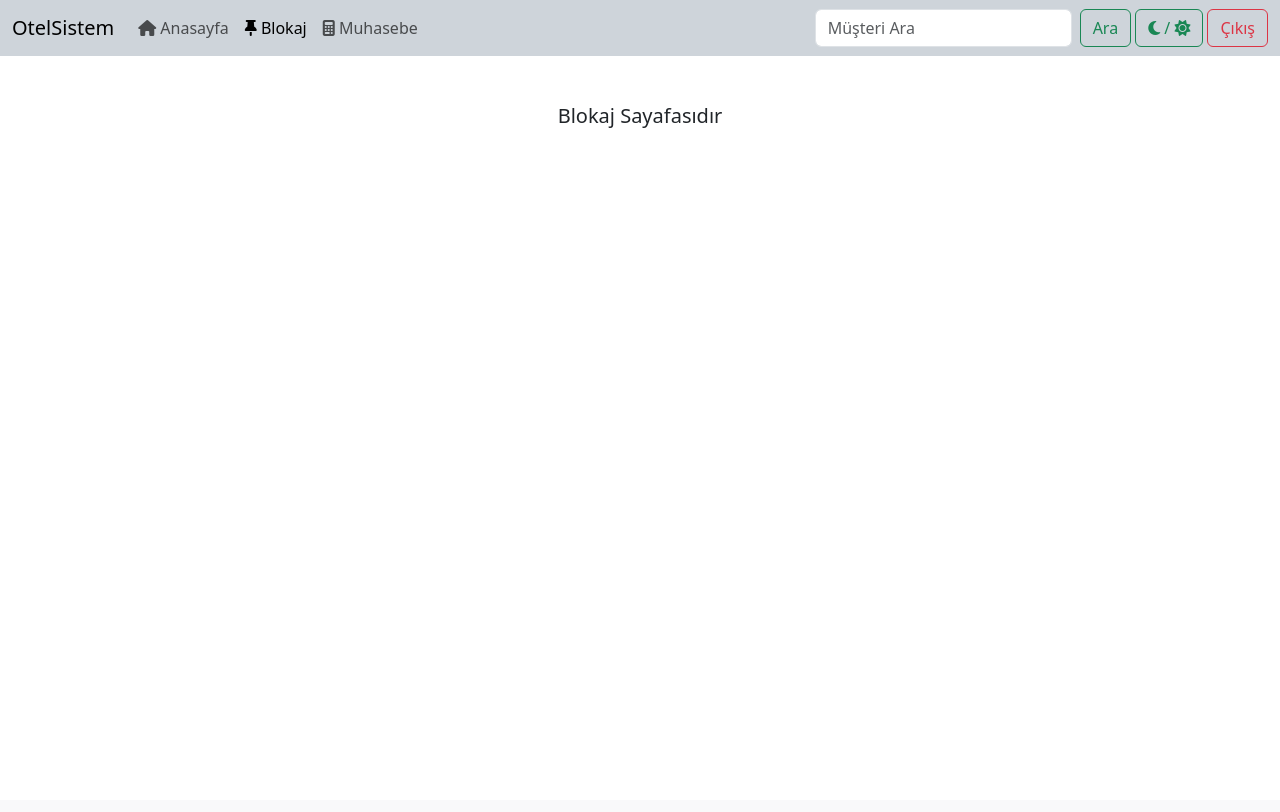
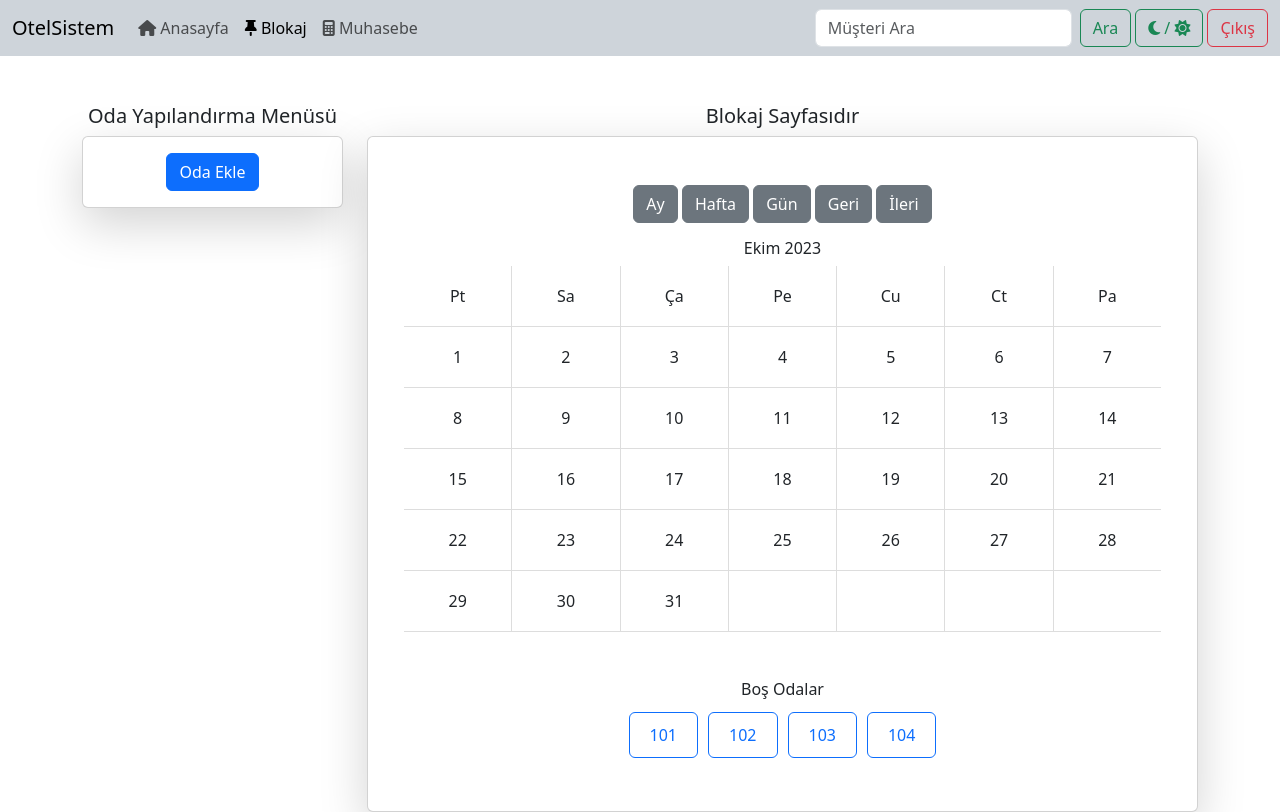
Before and after one commit to CoderMungan/Otel, a Django app: page /blokaj in a window 1280 px wide. Before the commit the page ends 128 px from the top, so only its background shows below. Run offline with Django 4.2, Linux system fonts and the light colour scheme; the visitor is signed in with stand-in values (Sample User, id 1); some libraries are stand-ins or nearby versions.

Commit message:
Blokaj Sayfası Eklendi
Co-authored-by: CoderMungan <codermungan@gmail.com>
Co-authored-by: Alimdar Musayev <alimdarrmusayev9879@gmail.com>

```diff
--- a/OtelIcerik/static/css/style.css
+++ b/OtelIcerik/static/css/style.css
@@ -1,3 +1,6 @@
+
+/* Login Screen */
+
 .head{
     display: flex;
     justify-content: center;
@@ -11,3 +14,35 @@
     border-radius: 15px 15px;
     width: 450px;
 }
+
+/* Takvim */
+
+.calendar-month {
+    margin-bottom: 40px;
+}
+.calendar .row {
+    border-bottom: 1px solid #ddd;
+}
+.calendar .col {
+    height: 60px;
+    display: flex;
+    justify-content: center;
+    align-items: center;
+    border-right: 1px solid #ddd;
+}
+.calendar .col:last-child {
+    border-right: none;
+}
+.calendar .row:last-child .col {
+    border-bottom: none;
+}
+#empty-rooms button {
+    margin: 5px;
+    padding: 10px 20px;
+}
+@media (max-width: 768px) {
+    #empty-rooms button {
+        padding: 5px 10px;
+        font-size: 0.8em;
+    }
+}
--- /dev/null
+++ b/OtelIcerik/static/js/calendar.js
@@ -0,0 +1,263 @@
+document.addEventListener("DOMContentLoaded", function () {
+    const calendarContainer = document.getElementById("full-year-calendar");
+    const prevMonthButton = document.getElementById("prevMonth");
+    const nextMonthButton = document.getElementById("nextMonth");
+
+    const days = ["Pt", "Sa", "Ça", "Pe", "Cu", "Ct", "Pa"];
+    const months = [
+        "Ocak", "Şubat", "Mart", "Nisan", "Mayıs", "Haziran",
+        "Temmuz", "Ağustos", "Eylül", "Ekim", "Kasım", "Aralık"
+    ];
+
+    let currentYear = new Date().getFullYear();
+    let currentMonth = new Date().getMonth();
+    let currentDay = new Date().getDate();
+    let currentView = "month";
+
+    function displayView(viewType) {
+        calendarContainer.innerHTML = '';
+        currentView = viewType;
+        switch(viewType) {
+            case "month":
+                createMonth(currentYear, currentMonth);
+                break;
+            case "week":
+                createWeek(currentYear, currentMonth, currentDay);
+                break;
+            case "day":
+                createDay(currentYear, currentMonth, currentDay);
+                break;
+            default:
+                createMonth(currentYear, currentMonth);
+        }
+    }
+
+    function createMonth(year, monthIndex) {
+        calendarContainer.innerHTML = '';
+
+        let date = new Date(year, monthIndex, 1);
+        let daysInMonth = new Date(year, monthIndex + 1, 0).getDate();
+
+        let monthDiv = document.createElement("div");
+        monthDiv.className = "calendar-month";
+
+        let monthTitle = document.createElement("h6");
+        monthTitle.className = "text-center";
+        monthTitle.innerText = `${months[monthIndex]} ${year}`;
+        monthDiv.appendChild(monthTitle);
+
+        let calendar = document.createElement("div");
+        calendar.className = "calendar";
+
+        let headerRow = document.createElement("div");
+        headerRow.className = "row";
+        days.forEach(day => {
+            let dayCol = document.createElement("div");
+            dayCol.className = "col";
+            dayCol.innerText = day;
+            headerRow.appendChild(dayCol);
+        });
+        calendar.appendChild(headerRow);
+
+        let day = 1;
+        while(day <= daysInMonth) {
+            let weekRow = document.createElement("div");
+            weekRow.className = "row";
+            for(let i = 0; i < 7; i++) {
+                let dayCol = document.createElement("div");
+                dayCol.className = "col";
+                if ((day === 1 && i === date.getDay()) || (day > 1 && day <= daysInMonth)) {
+                    dayCol.innerText = day;
+                    (function(currentDayValue) {
+                      dayCol.addEventListener('click', function() {
+                      currentDay = currentDayValue;
+                      displayView("day");
+                    });
+                    })(day);
+                    day++;
+                }
+                weekRow.appendChild(dayCol);
+            }
+            calendar.appendChild(weekRow);
+        }
+
+
+        monthDiv.appendChild(calendar);
+        calendarContainer.appendChild(monthDiv);
+    }
+
+    function createWeek(year, monthIndex, day) {
+        calendarContainer.innerHTML = '';
+
+        let date = new Date(year, monthIndex, day);
+        let startOfWeek = new Date(date);
+        startOfWeek.setDate(date.getDate() - date.getDay());
+
+        let weekDiv = document.createElement("div");
+        weekDiv.className = "calendar-week";
+
+        let weekTitle = document.createElement("h6");
+        weekTitle.className = "text-center";
+        weekTitle.innerText = `${months[monthIndex]} ${startOfWeek.getDate()} - ${date.getDate()} ${year}`;
+        weekDiv.appendChild(weekTitle);
+
+        let calendar = document.createElement("div");
+        calendar.className = "calendar";
+
+        let headerRow = document.createElement("div");
+        headerRow.className = "row";
+        days.forEach(day => {
+            let dayCol = document.createElement("div");
+            dayCol.className = "col";
+            dayCol.innerText = day;
+            headerRow.appendChild(dayCol);
+        });
+        calendar.appendChild(headerRow);
+
+        let weekRow = document.createElement("div");
+        weekRow.className = "row";
+        for(let i = 0; i < 7; i++) {
+            let dayCol = document.createElement("div");
+            dayCol.className = "col";
+            let clickableDay = startOfWeek.getDate();
+            dayCol.innerText = clickableDay;
+            dayCol.addEventListener('click', function() {
+              currentDay = clickableDay;
+              displayView("day");
+            });
+            weekRow.appendChild(dayCol);
+            startOfWeek.setDate(startOfWeek.getDate() + 1);
+        }
+        calendar.appendChild(weekRow);
+
+        weekDiv.appendChild(calendar);
+        calendarContainer.appendChild(weekDiv);
+    }
+
+    function createDay(year, monthIndex, day) {
+        calendarContainer.innerHTML = '';
+
+        let date = new Date(year, monthIndex, day);
+
+        let dayDiv = document.createElement("div");
+        dayDiv.className = "calendar-day";
+
+        let dayTitle = document.createElement("h6");
+        dayTitle.className = "text-center";
+        dayTitle.innerText = `${days[date.getDay()]}, ${months[monthIndex]} ${day} ${year}`;
+        dayDiv.appendChild(dayTitle);
+
+        let calendar = document.createElement("div");
+        calendar.className = "calendar";
+
+        for(let hour = 0; hour < 24; hour++) {
+        let row = document.createElement("div");
+        row.className = "row";
+
+        let hourCol = document.createElement("div");
+        hourCol.className = "col";
+        hourCol.innerText = (hour < 10 ? '0' + hour : hour) + ":00";
+        row.appendChild(hourCol);
+
+        calendar.appendChild(row);
+        }
+
+        dayDiv.appendChild(calendar);
+        calendarContainer.appendChild(dayDiv);
+    }
+
+    prevMonthButton.addEventListener('click', function() {
+    if (currentView === "month") {
+        currentMonth--;
+        if(currentMonth < 0) {
+            currentMonth = 11;
+            currentYear--;
+        }
+        createMonth(currentYear, currentMonth);
+    } else if (currentView === "week") {
+        currentDay -= 7;
+        if (currentDay <= 0) {
+            currentMonth--;
+            if(currentMonth < 0) {
+                currentMonth = 11;
+                currentYear--;
+            }
+            let daysInPrevMonth = new Date(currentYear, currentMonth + 1, 0).getDate();
+            currentDay += daysInPrevMonth;
+        }
+        createWeek(currentYear, currentMonth, currentDay);
+    }
+    else if (currentView === "day") {
+        currentDay--;
+        if (currentDay <= 0) {
+            currentMonth--;
+            if(currentMonth < 0) {
+                currentMonth = 11;
+                currentYear--;
+            }
+            let daysInPrevMonth = new Date(currentYear, currentMonth + 1, 0).getDate();
+            currentDay = daysInPrevMonth;
+        }
+        createDay(currentYear, currentMonth, currentDay);
+    }
+});
+
+    nextMonthButton.addEventListener('click', function() {
+    if (currentView === "month") {
+        currentMonth++;
+        if(currentMonth > 11) {
+            currentMonth = 0;
+            currentYear++;
+        }
+        createMonth(currentYear, currentMonth);
+    } else if (currentView === "week") {
+        currentDay += 7;
+        let daysInCurrentMonth = new Date(currentYear, currentMonth + 1, 0).getDate();
+        if (currentDay > daysInCurrentMonth) {
+            currentDay -= daysInCurrentMonth;
+            currentMonth++;
+            if(currentMonth > 11) {
+                currentMonth = 0;
+                currentYear++;
+            }
+        }
+        createWeek(currentYear, currentMonth, currentDay);
+    }
+    else if (currentView === "day") {
+        currentDay++;
+        let daysInCurrentMonth = new Date(currentYear, currentMonth + 1, 0).getDate();
+        if (currentDay > daysInCurrentMonth) {
+            currentDay = 1;
+            currentMonth++;
+            if(currentMonth > 11) {
+                currentMonth = 0;
+                currentYear++;
+            }
+        }
+        createDay(currentYear, currentMonth, currentDay);
+    }
+});
+
+    document.getElementById("viewMonth").addEventListener('click', function() {
+        displayView("month");
+    });
+
+    document.getElementById("viewWeek").addEventListener('click', function() {
+        displayView("week");
+    });
+
+    document.getElementById("viewDay").addEventListener('click', function() {
+        displayView("day");
+    });
+
+    displayView("month");
+
+    const emptyRoomsDiv = document.getElementById("empty-rooms");
+    const emptyRooms = [101, 102, 103, 104];
+    emptyRooms.forEach(roomNumber => {
+        const roomButton = document.createElement("button");
+        roomButton.className = "btn btn-outline-primary";
+        roomButton.innerText = roomNumber;
+        emptyRoomsDiv.appendChild(roomButton);
+    });
+});
--- a/OtelIcerik/templates/base.html
+++ b/OtelIcerik/templates/base.html
@@ -23,7 +23,10 @@
 
 
     <script src="{% static '/js/main.js' %}"></script>
+    <script src="{% static '/js/calendar.js' %}"></script>
     <script src="https://cdn.jsdelivr.net/npm/bootstrap@5.3.2/dist/js/bootstrap.bundle.min.js" integrity="sha384-C6RzsynM9kWDrMNeT87bh95OGNyZPhcTNXj1NW7RuBCsyN/o0jlpcV8Qyq46cDfL" crossorigin="anonymous"></script>
-
+    <script src="https://ajax.googleapis.com/ajax/libs/jquery/3.5.1/jquery.min.js"></script>
+    <script src="https://cdnjs.cloudflare.com/ajax/libs/popper.js/1.16.0/umd/popper.min.js"></script>
+    <script src="https://maxcdn.bootstrapcdn.com/bootstrap/4.5.2/js/bootstrap.min.js"></script>
 </body>
 </html>
--- a/OtelIcerik/templates/blokaj.html
+++ b/OtelIcerik/templates/blokaj.html
@@ -7,7 +7,50 @@
 {% block site-icerik %}
 <!-- Navbar -->
 {% include "./Components/_navbar.html" %}
-  <div class="container">
-    <h5 class="text-center mt-5">Blokaj Sayafasıdır</h5>
-  </div>
+
+<div class="container mt-5">
+    <div class="row justify-content-around">
+        <!-- Left Panel -->
+        <div class="col-md-3">
+            <h5 class="text-center">Oda Yapılandırma Menüsü</h5>
+            <div class="card shadow-lg">
+                <div class="card-body">
+                    <!-- Menü Elemanları Gelecek -->
+                    <div class="text-center">
+                        <button type="button" class="btn btn-primary" data-bs-toggle="modal" data-bs-target="#roomadd">
+                            Oda Ekle
+                        </button>
+                    </div>
+                </div>
+            </div>
+        </div>
+
+        <!-- Calendar -->
+        <div class="col-md-9">
+            <h5 class="text-center">Blokaj Sayfasıdır</h5>
+            <div class="card shadow-lg">
+                <div class="card-body p-5">
+                    <div class="text-center mb-3">
+                        <button id="viewMonth" class="btn btn-secondary mr-2">Ay</button>
+                        <button id="viewWeek" class="btn btn-secondary mr-2">Hafta</button>
+                        <button id="viewDay" class="btn btn-secondary mr-2">Gün</button>
+                        <button id="prevMonth" class="btn btn-secondary mr-2">Geri</button>
+                        <button id="nextMonth" class="btn btn-secondary ml-2">İleri</button>
+                    </div>
+
+                    <!-- Calendar Container -->
+                    <div id="full-year-calendar"></div>
+
+                    <!-- Empty Rooms Section -->
+                    <div class="mt-5 text-center">
+                        <h6>Boş Odalar</h6>
+                        <div id="empty-rooms" class="d-flex flex-wrap justify-content-center">
+                            <!-- Empty rooms will be populated here -->
+                        </div>
+                    </div>
+                </div>
+            </div>
+        </div>
+    </div>
+</div>
 {% endblock site-icerik %}
```
